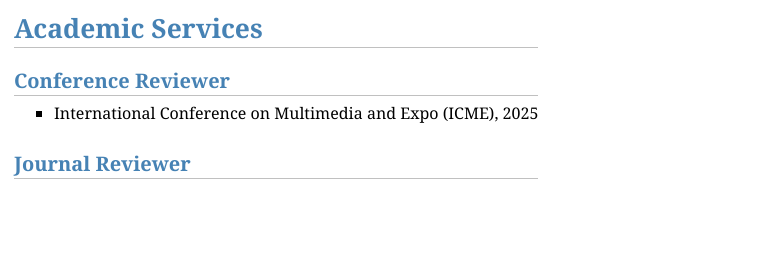
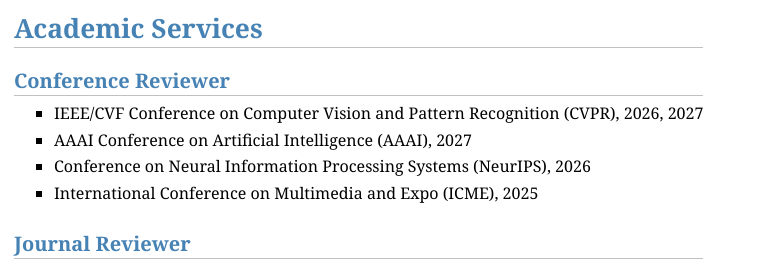
Before and after one commit to Max-luo-song/gls2000.github.io, a plain HTML site: page service.html in a window 1280 px wide. Shown: the top 280 px of the page, 144-908 px from the left. Drawn offline with Linux system fonts and the light colour scheme.

Commit message:
Add CVPR, AAAI and NeurIPS reviewing service

```diff
--- a/service.html
+++ b/service.html
@@ -43,6 +43,15 @@ var _hmt = _hmt || [];
 
 <h2>Conference Reviewer</h2>
 <ul>
+<li><p>IEEE/CVF Conference on Computer Vision and Pattern Recognition (CVPR), 2026, 2027
+</p>
+</li>
+<li><p>AAAI Conference on Artificial Intelligence (AAAI), 2027
+</p>
+</li>
+<li><p>Conference on Neural Information Processing Systems (NeurIPS), 2026
+</p>
+</li>
 <li><p>International Conference on Multimedia and Expo (ICME), 2025
 </p>
 </li>
```
